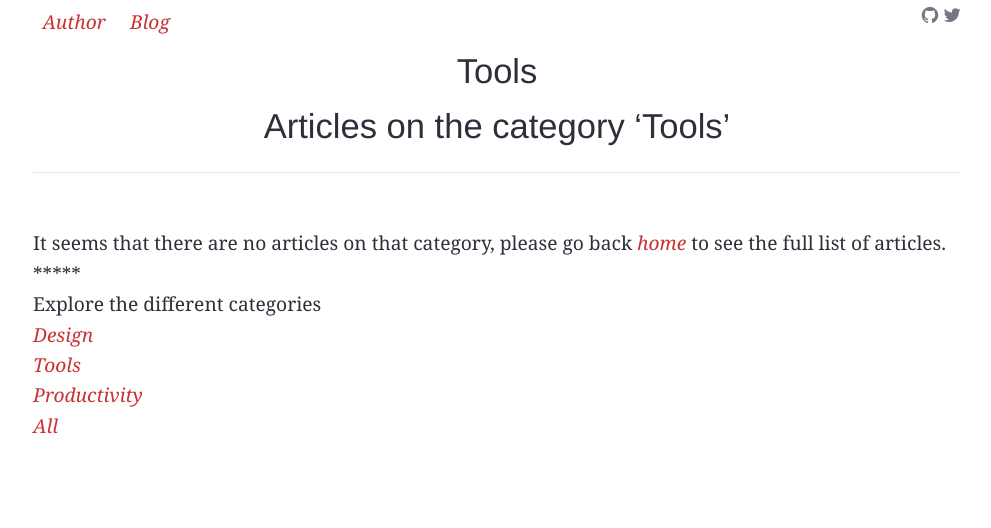
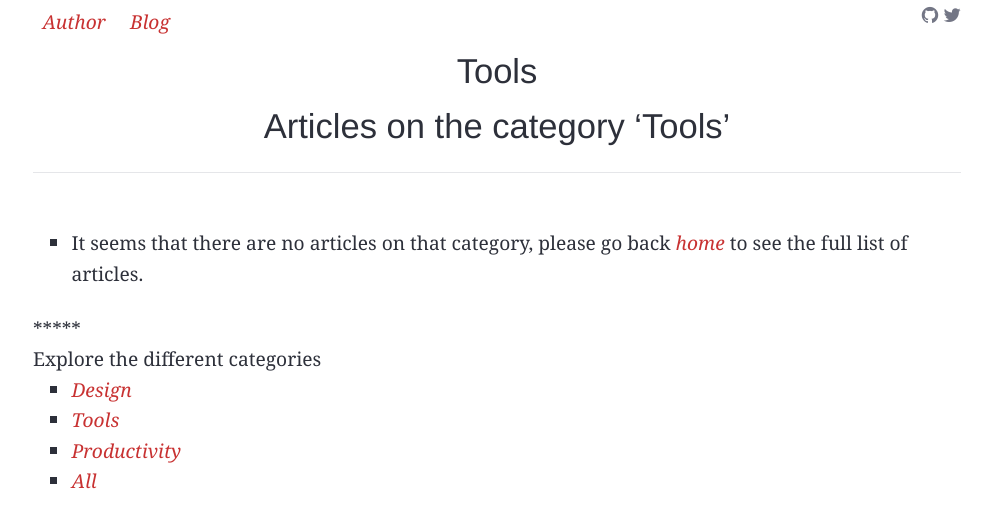
Before and after one commit to fvosberg/fvosberg.github.io, a Jekyll site: the page built from categories/tools.html, in a window 1280 px wide. Shown: the top 528 px of the page, without its empty margins (143-1134 px from the left). Built offline with Jekyll 4.4.1, drawn with Linux system fonts in a browser that asks for light colours.

Commit message:
list styles

```diff
--- a/_sass/_social_links.scss
+++ b/_sass/_social_links.scss
@@ -1,4 +1,7 @@
 #social_links {
+	ul {
+		list-style-type: none;
+	}
 	li {
 		display: inline-block;
 	}
--- a/styles/main.scss
+++ b/styles/main.scss
@@ -68,6 +68,12 @@ footer {
 	margin-top: 2em;
 }
 
+ul {
+	list-style-type: square;
+	padding-left: 2em;
+	margin-bottom: 1.3em;
+}
+
 body > header {
 	position: relative;
 	#social_links {
```
